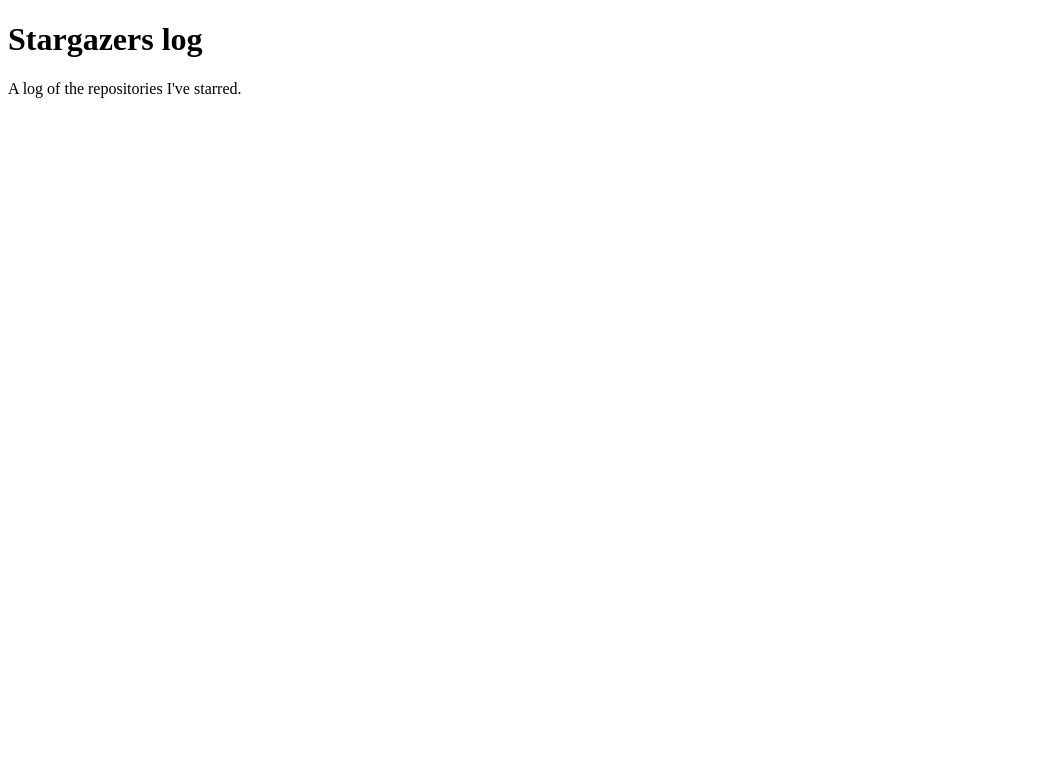
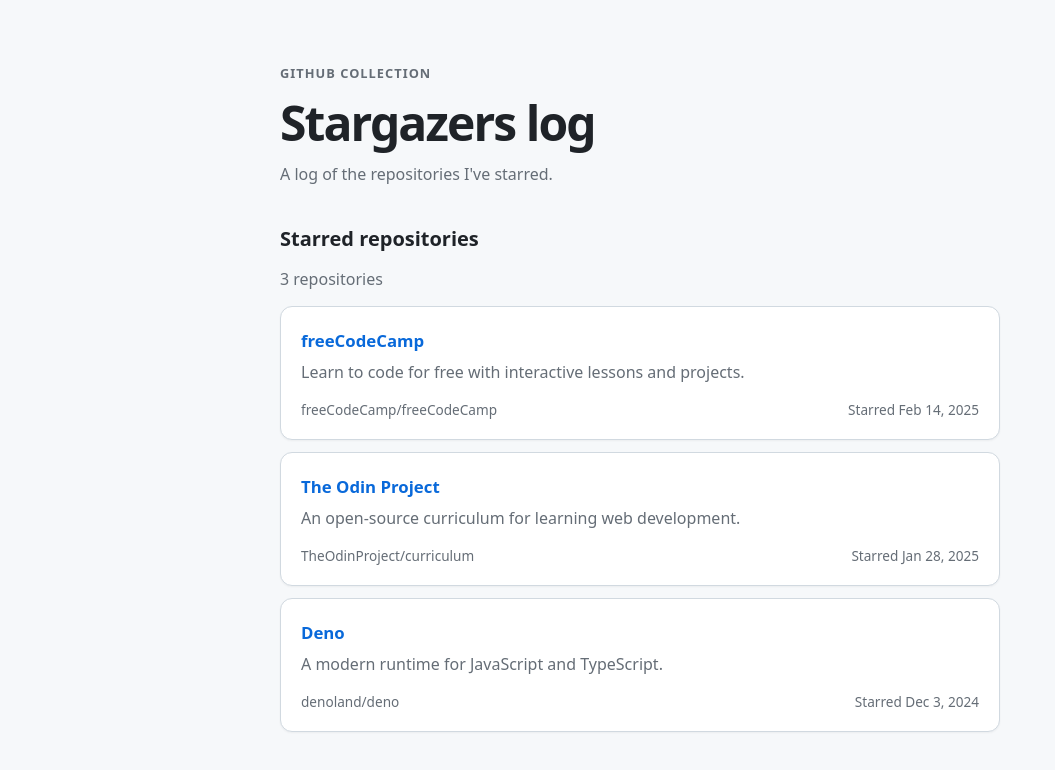
Before and after one commit to andryb06/one-piece-trivia, a plain HTML site: page index.html in a window 1280 px wide. Shown: the whole page, without its empty margins (0-1055 px from the left). Drawn offline with Linux system fonts and the light colour scheme.

Commit message:
Add starred repositories list

```diff
--- /dev/null
+++ b/events.json
@@ -0,0 +1,23 @@
+[
+  {
+    "name": "freeCodeCamp",
+    "full_name": "freeCodeCamp/freeCodeCamp",
+    "description": "Learn to code for free with interactive lessons and projects.",
+    "html_url": "https://github.com/freeCodeCamp/freeCodeCamp",
+    "starred_at": "2025-02-14"
+  },
+  {
+    "name": "The Odin Project",
+    "full_name": "TheOdinProject/curriculum",
+    "description": "An open-source curriculum for learning web development.",
+    "html_url": "https://github.com/TheOdinProject/curriculum",
+    "starred_at": "2025-01-28"
+  },
+  {
+    "name": "Deno",
+    "full_name": "denoland/deno",
+    "description": "A modern runtime for JavaScript and TypeScript.",
+    "html_url": "https://github.com/denoland/deno",
+    "starred_at": "2024-12-03"
+  }
+]
--- a/index.html
+++ b/index.html
@@ -2,10 +2,23 @@
 <html lang="en">
   <head>
     <meta charset="utf-8">
+    <meta name="viewport" content="width=device-width, initial-scale=1">
     <title>Stargazers log</title>
+    <link rel="stylesheet" href="style.css">
+    <script src="script.js" defer></script>
   </head>
   <body>
-    <h1>Stargazers log</h1>
-    <p>A log of the repositories I've starred.</p>
+    <main class="page">
+      <header class="page-header">
+        <p class="eyebrow">GitHub collection</p>
+        <h1>Stargazers log</h1>
+        <p>A log of the repositories I've starred.</p>
+      </header>
+      <section aria-labelledby="repositories-heading">
+        <h2 id="repositories-heading">Starred repositories</h2>
+        <p id="list-status" class="list-status" role="status">Loading repositories…</p>
+        <ul id="repository-list" class="repository-list" aria-describedby="list-status"></ul>
+      </section>
+    </main>
   </body>
 </html>
--- /dev/null
+++ b/script.js
@@ -0,0 +1,65 @@
+const repositoryList = document.querySelector("#repository-list");
+const listStatus = document.querySelector("#list-status");
+
+function renderRepositories(repositories) {
+  repositoryList.replaceChildren();
+
+  for (const repository of repositories) {
+    const item = document.createElement("li");
+    const card = document.createElement("article");
+    const name = document.createElement("h3");
+    const link = document.createElement("a");
+    const description = document.createElement("p");
+    const metadata = document.createElement("div");
+    const fullName = document.createElement("span");
+    const starredDate = document.createElement("time");
+
+    card.className = "repository-card";
+    name.className = "repository-name";
+    link.href = repository.html_url;
+    link.textContent = repository.name;
+    link.target = "_blank";
+    link.rel = "noopener noreferrer";
+    description.className = "repository-description";
+    description.textContent = repository.description || "No description provided.";
+    metadata.className = "repository-meta";
+    fullName.textContent = repository.full_name;
+    starredDate.dateTime = repository.starred_at;
+    starredDate.textContent = `Starred ${new Date(`${repository.starred_at}T00:00:00`).toLocaleDateString(undefined, {
+      year: "numeric",
+      month: "short",
+      day: "numeric",
+    })}`;
+
+    name.append(link);
+    metadata.append(fullName, starredDate);
+    card.append(name, description, metadata);
+    item.append(card);
+    repositoryList.append(item);
+  }
+
+  listStatus.textContent = repositories.length
+    ? `${repositories.length} repositories`
+    : "No starred repositories to show.";
+}
+
+async function loadRepositories() {
+  try {
+    const response = await fetch("events.json");
+    if (!response.ok) {
+      throw new Error(`Request failed with status ${response.status}`);
+    }
+
+    const repositories = await response.json();
+    if (!Array.isArray(repositories)) {
+      throw new Error("Repository data must be a JSON array.");
+    }
+
+    renderRepositories(repositories);
+  } catch (error) {
+    console.error("Could not load starred repositories.", error);
+    listStatus.textContent = "Could not load repositories. Please try again later.";
+  }
+}
+
+loadRepositories();
--- /dev/null
+++ b/style.css
@@ -0,0 +1,119 @@
+:root {
+  color-scheme: light;
+  font-family: system-ui, -apple-system, BlinkMacSystemFont, "Segoe UI", sans-serif;
+  color: #1f2328;
+  background: #f6f8fa;
+  font-synthesis: none;
+  text-rendering: optimizeLegibility;
+}
+
+* {
+  box-sizing: border-box;
+}
+
+body {
+  margin: 0;
+  min-width: 320px;
+}
+
+.page {
+  width: min(100% - 2rem, 720px);
+  margin: 0 auto;
+  padding: 4rem 0;
+}
+
+.page-header {
+  margin-bottom: 2.5rem;
+}
+
+.eyebrow {
+  margin: 0 0 0.5rem;
+  color: #656d76;
+  font-size: 0.8rem;
+  font-weight: 700;
+  letter-spacing: 0.08em;
+  text-transform: uppercase;
+}
+
+h1,
+h2,
+p {
+  margin-top: 0;
+}
+
+h1 {
+  margin-bottom: 0.5rem;
+  font-size: clamp(2rem, 7vw, 3rem);
+  letter-spacing: -0.04em;
+}
+
+.page-header > p:last-child {
+  margin-bottom: 0;
+  color: #656d76;
+}
+
+h2 {
+  margin-bottom: 1rem;
+  font-size: 1.25rem;
+}
+
+.list-status {
+  color: #656d76;
+}
+
+.repository-list {
+  display: grid;
+  gap: 0.75rem;
+  margin: 0;
+  padding: 0;
+  list-style: none;
+}
+
+.repository-card {
+  padding: 1.25rem;
+  border: 1px solid #d1d9e0;
+  border-radius: 0.75rem;
+  background: #fff;
+  box-shadow: 0 1px 2px rgb(31 35 40 / 5%);
+}
+
+.repository-card a {
+  color: #0969da;
+  font-size: 1.05rem;
+  font-weight: 650;
+  text-decoration: none;
+}
+
+.repository-card a:hover {
+  text-decoration: underline;
+}
+
+.repository-name {
+  margin: 0 0 0.5rem;
+}
+
+.repository-description {
+  margin: 0;
+  color: #656d76;
+  line-height: 1.5;
+}
+
+.repository-meta {
+  display: flex;
+  justify-content: space-between;
+  gap: 1rem;
+  margin-top: 1rem;
+  color: #656d76;
+  font-size: 0.85rem;
+}
+
+@media (max-width: 480px) {
+  .page {
+    padding: 2.5rem 0;
+  }
+
+  .repository-meta {
+    flex-direction: column;
+    gap: 0.25rem;
+  }
+}
```
